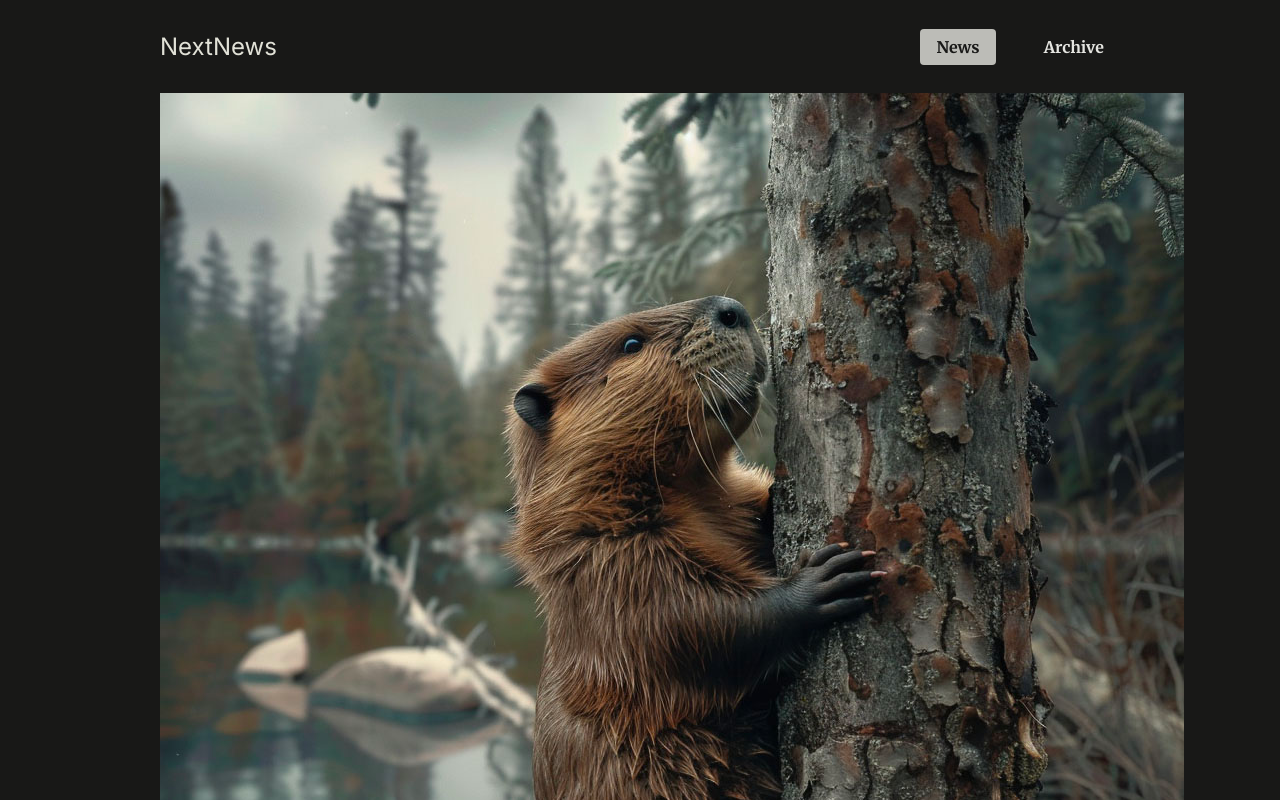
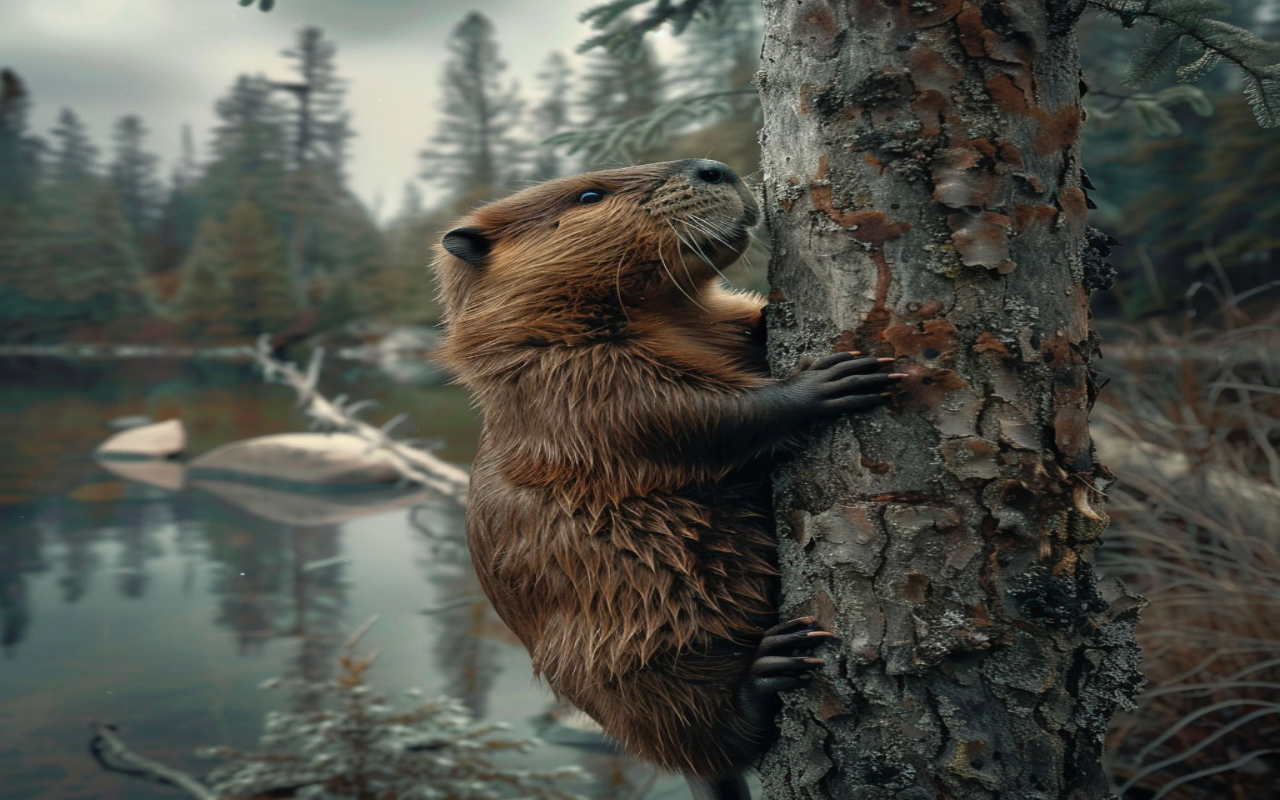
Before and after one commit to KrishKoria/Next-Routing, a Next.js app: page /news/beaver-plague/image in a window 1280 px wide. Shown: the top 800 px of the page. Built offline with nearby package versions, Linux system fonts and the light colour scheme.

Commit message:
Combined Intercepted route with parallel routes to show a modal

```diff
--- a/app/globals.css
+++ b/app/globals.css
@@ -193,3 +193,7 @@ ul {
   text-align: center;
   margin-top: 3rem;
 }
+.fullscreen-image img {
+  max-width: 100%;
+  height: auto;
+}
--- /dev/null
+++ b/app/news/[id]/@modal/default.js
@@ -0,0 +1,3 @@
+export default function ModalDefaultPage() {
+  return null;
+}
--- a/app/news/[id]/image/page.js
+++ b/app/news/[id]/image/page.js
@@ -8,12 +8,7 @@ export default function ImagePage({ params }) {
   }
   return (
     <div className="fullscreen-image">
-      <Image
-        src={`/images/news/${newsItem.image}`}
-        width={1024}
-        height={1024}
-        alt={newsItem.title}
-      />
+      <Image src={`/images/news/${newsItem.image}`} fill alt={newsItem.title} />
     </div>
   );
 }
--- /dev/null
+++ b/app/news/[id]/layout.js
@@ -0,0 +1,8 @@
+export default function NewsDetailsLayout({ children, modal }) {
+  return (
+    <>
+      {modal}
+      {children}
+    </>
+  );
+}
```
Also changed, not shown: app/news/[id]/(.)image/page.js (deleted, +0 -22 lines), app/news/[id]/@modal/(.)image/page.js (added, +24 -0 lines).
